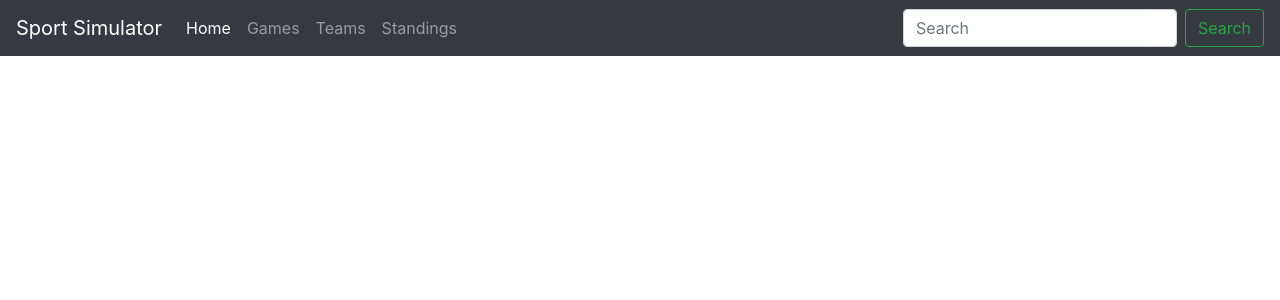
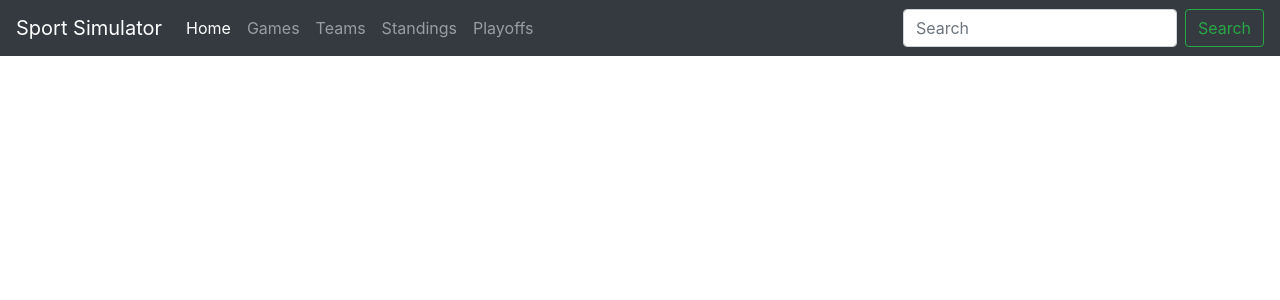
Before and after one commit to JustinJKelly/sports_simulator, a Django app: page / in a window 1280 px wide. Shown: the top 300 px of the page. Run offline with Django 3.2, Linux system fonts and the light colour scheme; some libraries are stand-ins or nearby versions.

Commit message:
added link to playoffs page in navbar

```diff
--- a/templates/base.html
+++ b/templates/base.html
@@ -57,6 +57,9 @@
                 </li>
                 <li class="nav-item">
                     <a class="nav-link" href="{% url 'standings_page'%}">Standings</a>
+                </li>
+                <li class="nav-item">
+                    <a class="nav-link" href="{% url 'playoffs_page' %}">Playoffs</a>
                 </li>
             </ul>
             <form class="form-inline my-2 my-lg-0">
```
